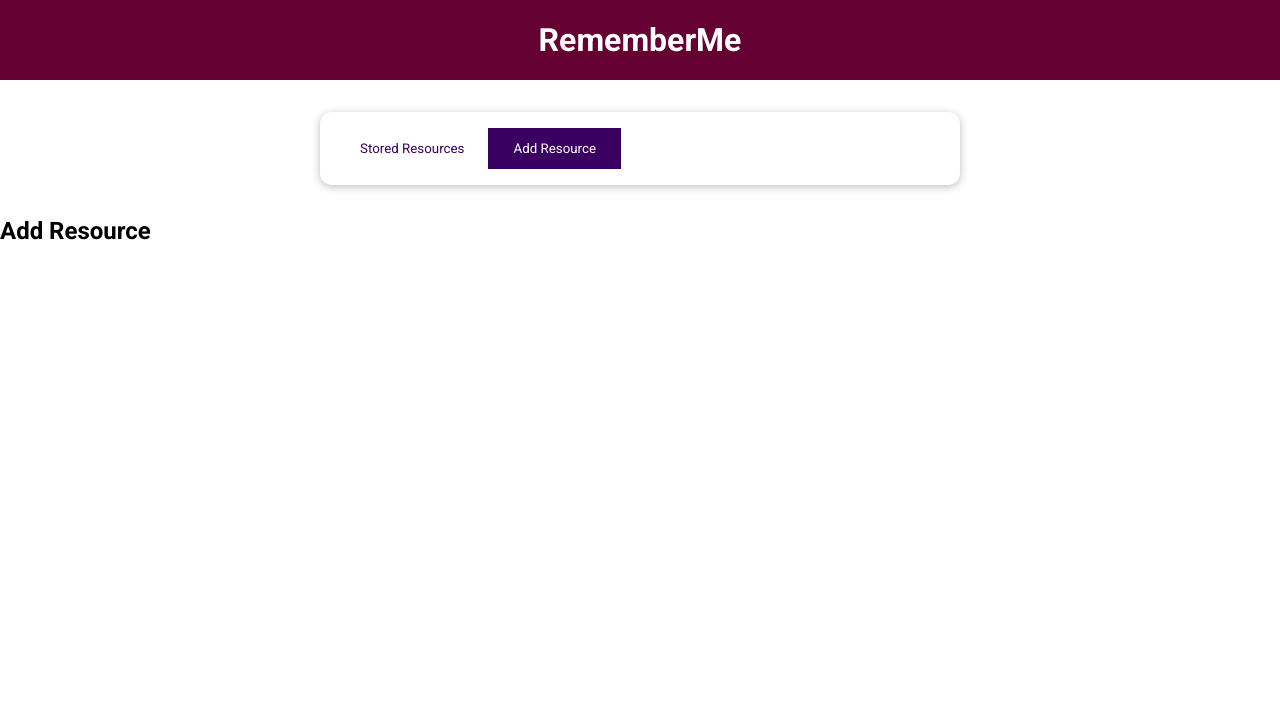
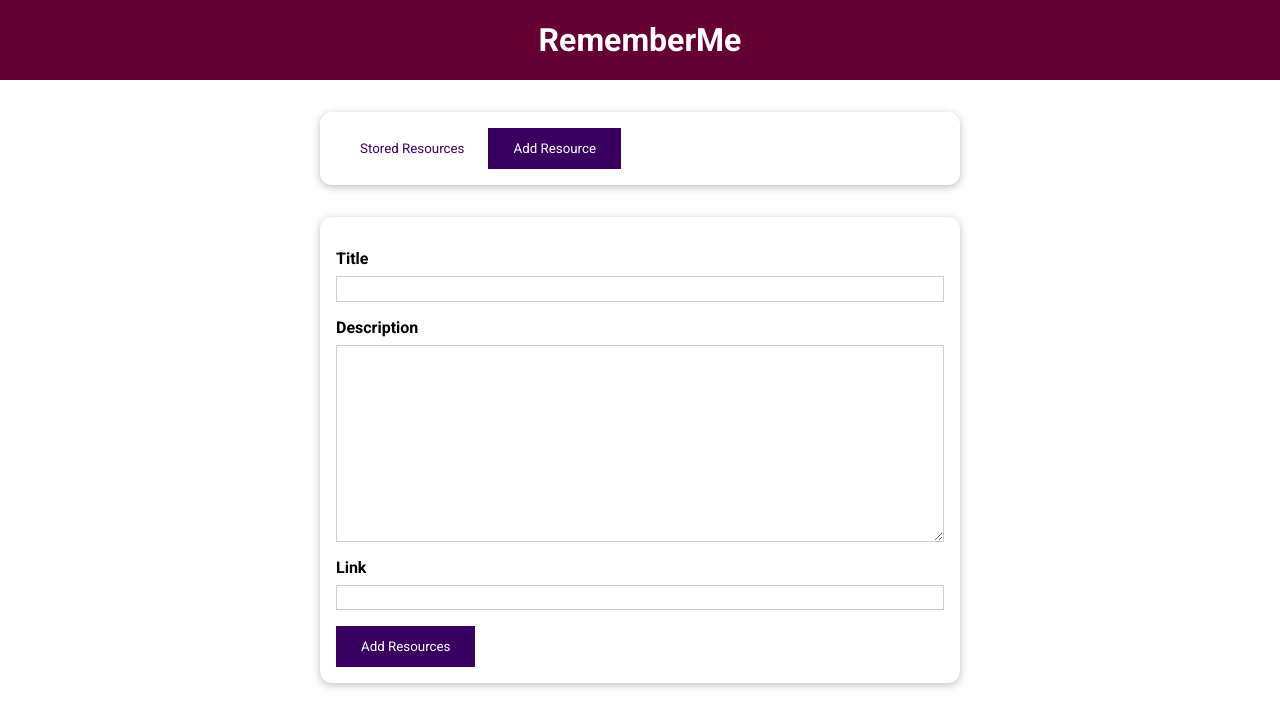
Before and after one commit to mlodyFrontendowiec/sourcesOfKnowledgeApp, a Vue app: page / in a window 1280 px wide. Both pictures are taken after a click on the button "Add Resource". Shown: the top 728 px of the page. Built offline with nearby package versions, Linux system fonts and the light colour scheme.

Commit message:
Create form

```diff
--- a/src/components/UI/BaseButton.vue
+++ b/src/components/UI/BaseButton.vue
@@ -1,11 +1,11 @@
 <template>
-  <button :type="type" :class="mode">
+  <button :class="mode">
     <slot></slot>
   </button>
 </template>
 <script>
 export default {
-  props: ['type', 'mode', 'caption'],
+  props: ['mode'],
 };
 </script>
 
--- a/src/components/learning-resources/AddResource.vue
+++ b/src/components/learning-resources/AddResource.vue
@@ -1,9 +1,52 @@
 <template>
-  <h2>Add Resource</h2>
+  <base-card>
+    <form>
+      <div class="form-control">
+        <label for="title">Title</label>
+        <input type="text" id="title" name="title" />
+      </div>
+      <div class="form-control">
+        <label for="description">Description</label>
+        <textarea
+          name="description"
+          id="description"
+          cols="30"
+          rows="10"
+        ></textarea>
+      </div>
+      <div class="form-control">
+        <label for="link">Link</label>
+        <input type="url" id="link" name="link" />
+      </div>
+      <div><base-button type="submit">Add Resources</base-button></div>
+    </form>
+  </base-card>
 </template>
 
-<script>
-export default {};
-</script>
+<style scoped>
+label {
+  font-weight: bold;
+  display: block;
+  margin-bottom: 0.5rem;
+}
 
-<style></style>
+input,
+textarea {
+  display: block;
+  width: 100%;
+  font: inherit;
+  padding: 0.15rem;
+  border: 1px solid #ccc;
+}
+
+input:focus,
+textarea:focus {
+  outline: none;
+  border-color: #3a0061;
+  background-color: #f7ebff;
+}
+
+.form-control {
+  margin: 1rem 0;
+}
+</style>
```
